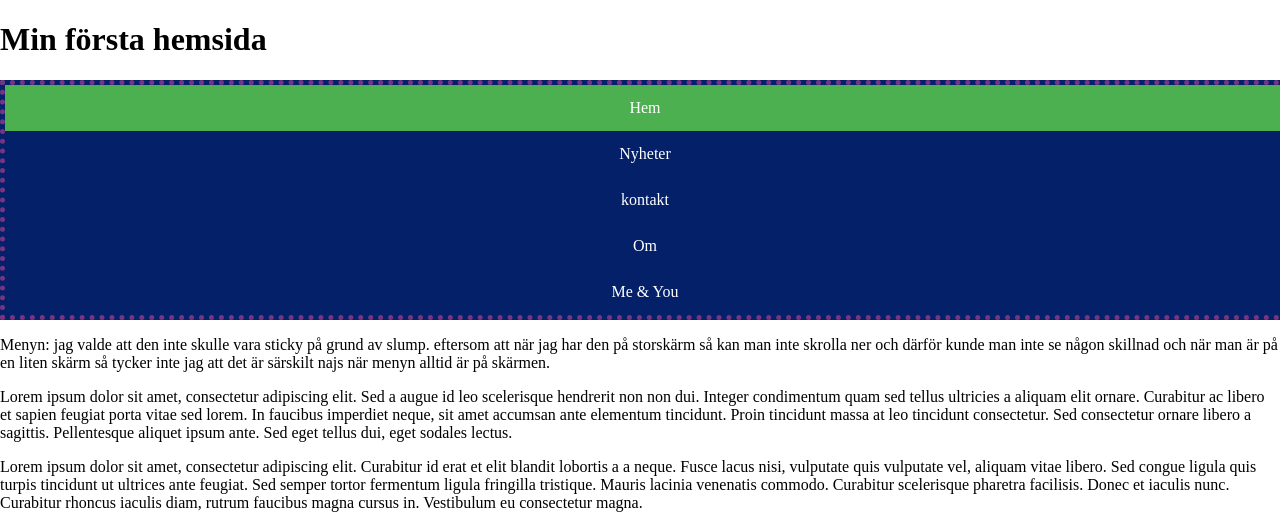
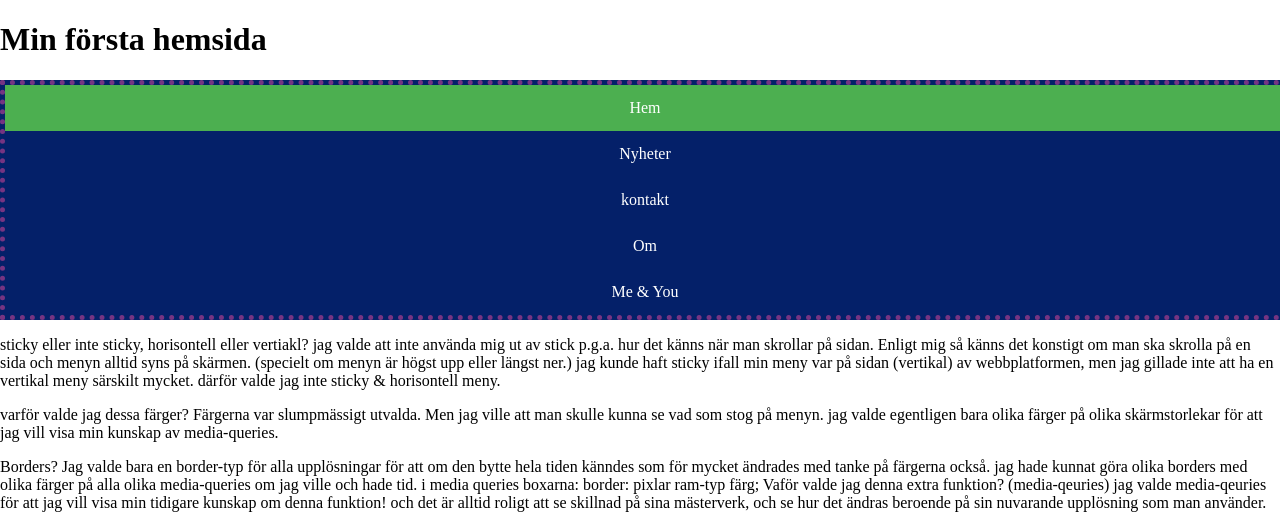
Before and after one commit to Souta2/github-menyer, a plain HTML site: page menyer/about.html in a window 1280 px wide. Shown: the top 525 px of the page. Drawn offline with Linux system fonts and the light colour scheme.

Commit message:
Update about.html

```diff
--- a/menyer/about.html
+++ b/menyer/about.html
@@ -43,25 +43,23 @@
 
     <p>
 
-    Menyn: jag valde att den inte skulle vara sticky på grund av slump. eftersom att när jag har den på storskärm så kan man inte skrolla ner och därför kunde man inte se någon skillnad och när man är på en liten skärm så tycker inte jag att det är särskilt najs när menyn alltid är på skärmen.
+    sticky eller inte sticky, horisontell eller vertiakl? jag valde att inte använda mig ut av stick p.g.a. hur det känns när man skrollar på sidan.
+
+    Enligt mig så känns det konstigt om man ska skrolla på en sida och menyn alltid syns på skärmen.
+
+    (specielt om menyn är högst upp eller längst ner.) jag kunde haft sticky ifall min meny var på sidan (vertikal) av webbplatformen,
+
+    men jag gillade inte att ha en vertikal meny särskilt mycket. därför valde jag inte sticky & horisontell meny.
 
     </p>
 
     <p>
 
-    Lorem ipsum dolor sit amet, consectetur adipiscing elit. Sed a augue id
+    varför valde jag dessa färger? Färgerna var slumpmässigt utvalda.
 
-    leo scelerisque hendrerit non non dui. Integer condimentum quam sed tellus
+    Men jag ville att man skulle kunna se vad som stog på menyn.
 
-    ultricies a aliquam elit ornare. Curabitur ac libero et sapien feugiat
-
-    porta vitae sed lorem. In faucibus imperdiet neque, sit amet accumsan
-
-    ante elementum tincidunt. Proin tincidunt massa at leo tincidunt consectetur.
-
-    Sed consectetur ornare libero a sagittis. Pellentesque aliquet ipsum ante.
-
-    Sed eget tellus dui, eget sodales lectus.
+    jag valde egentligen bara olika färger på olika skärmstorlekar för att jag vill visa min kunskap av media-queries.
 
     </p>
 
@@ -71,19 +69,28 @@
 
     <p>
 
-    Lorem ipsum dolor sit amet, consectetur adipiscing elit. Curabitur id erat
+    Borders?
 
-    et elit blandit lobortis a a neque. Fusce lacus nisi, vulputate quis vulputate
+    Jag valde bara en border-typ för alla upplösningar för att om den bytte hela tiden känndes
 
-    vel, aliquam vitae libero. Sed congue ligula quis turpis tincidunt ut
+    som för mycket ändrades med tanke på färgerna också. jag hade kunnat göra olika borders med
 
-    ultrices ante feugiat. Sed semper tortor fermentum ligula fringilla tristique.
+    olika färger på alla olika media-queries om jag ville och hade tid.
 
-    Mauris lacinia venenatis commodo. Curabitur scelerisque pharetra facilisis.
+    i media queries boxarna:
 
-    Donec et iaculis nunc. Curabitur rhoncus iaculis diam, rutrum faucibus
+    border: pixlar ram-typ färg;
 
-    magna cursus in. Vestibulum eu consectetur magna.
+
+
+
+    Vaför valde jag denna extra funktion? (media-qeuries)
+
+    jag valde media-qeuries för att jag vill visa min tidigare kunskap om denna funktion!
+
+    och det är alltid roligt att se skillnad på sina mästerverk, och se hur det ändras beroende på sin nuvarande upplösning som man använder.
+
+
 
     </p>
 
```
